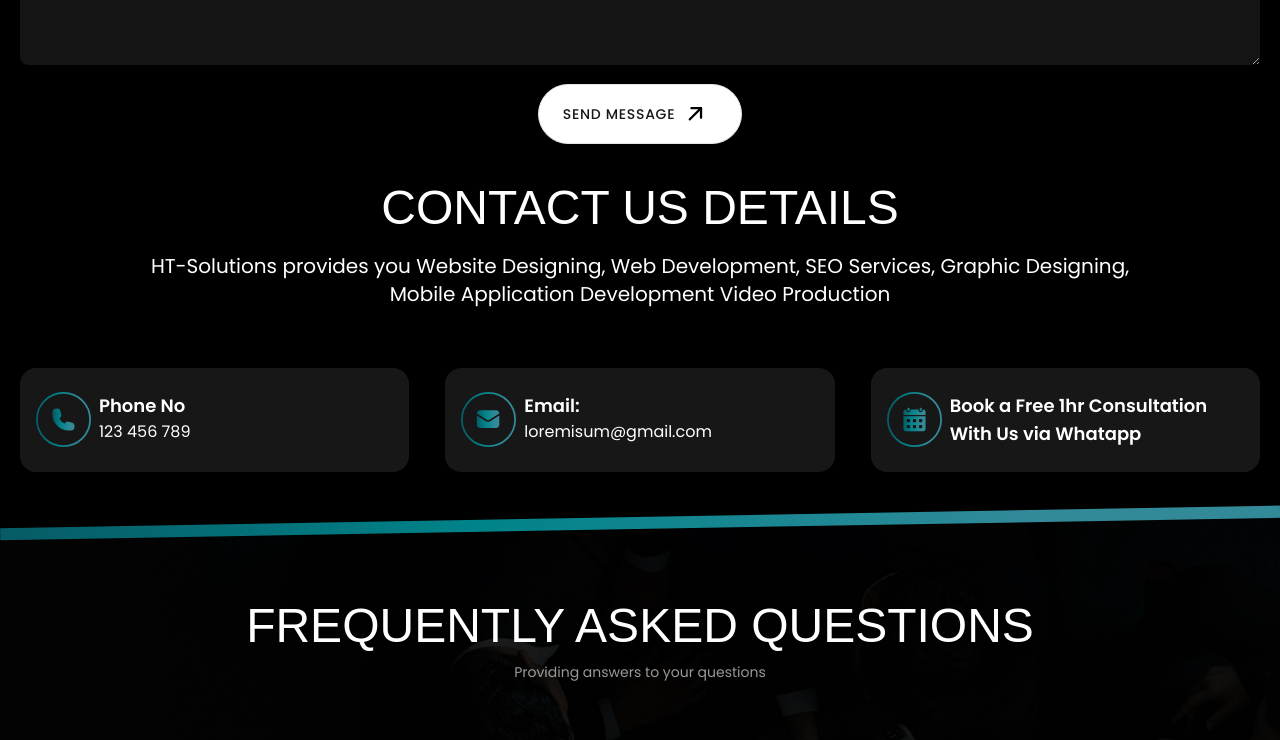
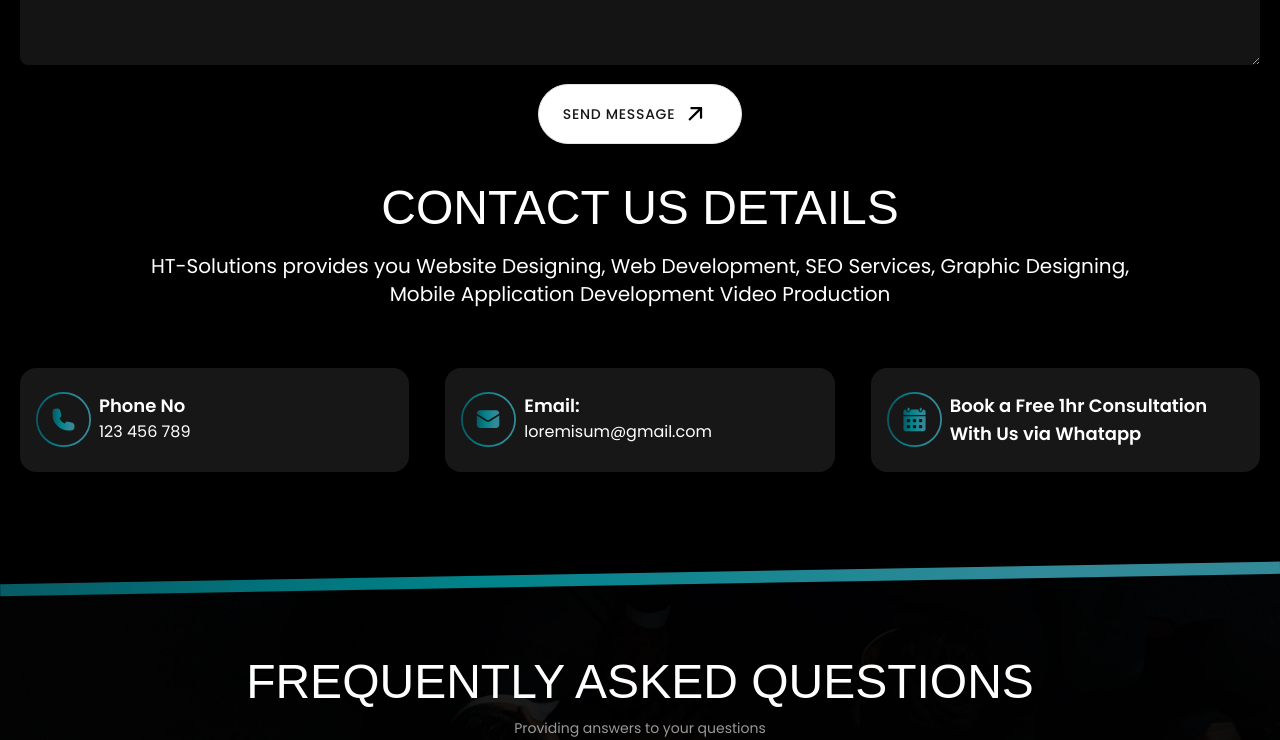
Before and after one commit to faseeh-htsols/htsols, a Next.js app: page /contact-us in a window 1280 px wide. Shown: the part 689-1429 px from the top of the page. Built offline with nearby package versions, Linux system fonts and the light colour scheme; a web font is replaced by a local one.

Commit message:
padding additions

```diff
--- a/src/views/contact-us/contact-us-details.tsx
+++ b/src/views/contact-us/contact-us-details.tsx
@@ -22,7 +22,7 @@ const data = [
 ];
 const ContactUsDetails = () => {
   return (
-    <div className="bg-black text-white pb-10">
+    <div className="bg-black text-white pb-24">
       <Container>
         <div className="flex flex-col gap-5 mb-7">
           <HeadingTwo className="text-center">Contact us details</HeadingTwo>
```
